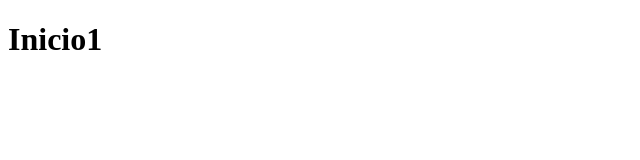
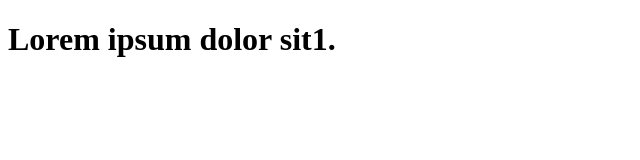
Before and after one commit to franciscomeulen1/eliminar-segundo, a plain HTML site: page index.html in a window 1280 px wide. Shown: the whole page, without its empty margins (0-640 px from the left). Drawn offline with Linux system fonts and the light colour scheme.

Commit message:
index h1 lorem

```diff
--- a/index.html
+++ b/index.html
@@ -7,6 +7,6 @@
     <title>Document</title>
 </head>
 <body>
-    <h1>Inicio1</h1>
+    <h1>Lorem ipsum dolor sit1.</h1>
 </body>
 </html>
```
